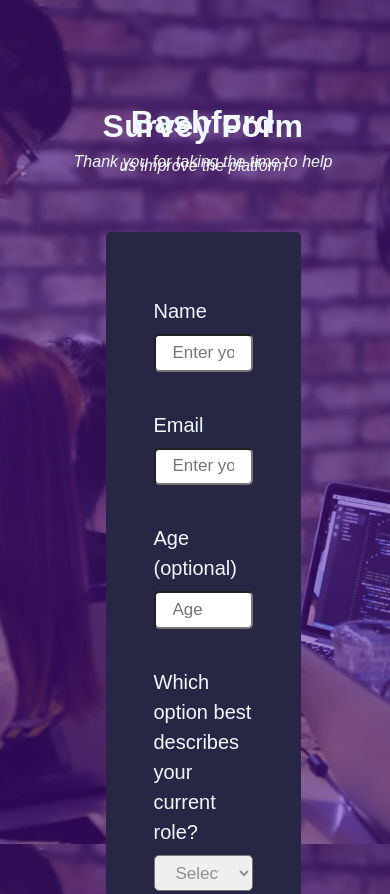
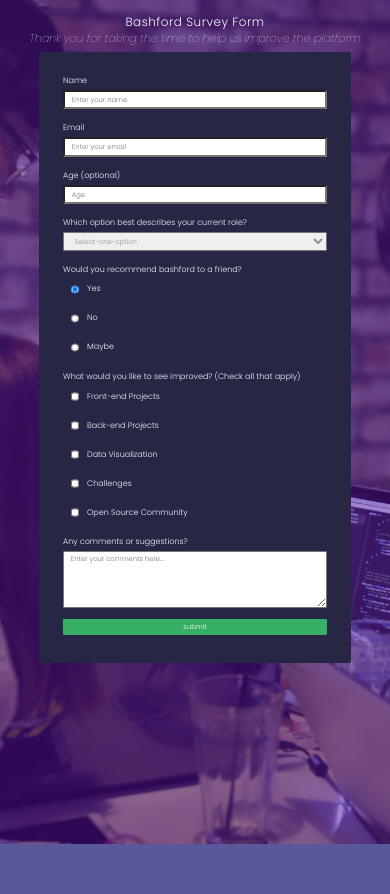
Before and after one commit to PrimeFord/SurveyForm, a plain HTML site: page index.html in a window 390 px wide. Shown: the top 894 px of the page. After the commit the page ends 844 px from the top, so only its background shows below. Drawn offline with Linux system fonts and the light colour scheme.

Commit message:
SurveyForm Responsiveness

```diff
--- a/index.html
+++ b/index.html
@@ -4,6 +4,9 @@
     <meta charset="UTF-8" />
     <meta name="viewport" content="width=device-width, initial-scale=1.0"/>
     <title>Bashford Survey Form</title>
+    <link rel="preconnect" href="https://fonts.googleapis.com">
+    <link rel="preconnect" href="https://fonts.gstatic.com" crossorigin>
+    <link href="https://fonts.googleapis.com/css2?family=Poppins:ital,wght@0,200;0,300;1,100&display=swap" rel="stylesheet">
     <link href="style.css" rel="stylesheet"></link>
   </head>
   <body>
--- a/style.css
+++ b/style.css
@@ -1,19 +1,25 @@
-
 * {
   box-sizing: border-box;
+  margin: 0;
+  padding: 0;
 }
 body {
-    font-family: 'Poppins', sans-serif;
+  font-family: "Poppins", sans-serif;
   height: 100%;
   width: 100vw;
   text-align: center;
   color: #f0f8ff;
-    background: linear-gradient(0deg, rgb(89, 16, 156, 0.5), rgb(89, 16, 156, 0.5)), url(./media/survey-form-background.jpeg) no-repeat center fixed;
+  background: linear-gradient(
+      0deg,
+      rgb(89, 16, 156, 0.5),
+      rgb(89, 16, 156, 0.5)
+    ),
+    url(./media/survey-form-background.jpeg) no-repeat center fixed;
   background-size: cover;
   background-color: rgb(88, 88, 155);
-    line-height: 4px;
+  line-height: 0.25rem;
   z-index: -1;
-    padding-top: 3em;
+  padding-top: 3rem;
 }
 /* was checking this out */
 /* .image-overlay {
@@ -25,18 +31,19 @@ body {
     z-index: 4; */
 /* } */
 header {
-    margin: 4em;
+  margin: 3rem;
 }
 #title {
-    font-size: 2em;
+  font-size: 2rem;
   letter-spacing: 0.5px;
   font-weight: 550;
-    margin-bottom: 1em;
+  margin-bottom: 2rem;
+  margin-top: 2rem;
 }
 #description {
   font-weight: lighter;
   font-style: italic;
-    margin-bottom: 1em;
+  margin-bottom: 1rem;
 }
 #survey-form {
   background-color: #272745;
@@ -47,22 +54,25 @@ header {
   border-radius: 5px;
   text-align: left;
   padding: 4rem 3rem;
-    font-size: 20px;
-    line-height: 30px;
+  font-size: 1.25rem;
+  line-height: 1.8rem;
 }
-input, select, textarea {
+input,
+select,
+textarea {
   color: rgb(145, 145, 145);
-    border-radius: 5px;
+  border-radius: 0.3rem;
   font-size: 85%;
   padding: 0.4em 1em;
   width: 100%;
-    margin: 8px 0;
+  margin: 0.5rem 0;
   box-sizing: border-box;
-    font-family: 'Poppins', sans-serif;
+  font-family: "Poppins", sans-serif;
 }
-input[type=radio], input[type=checkbox] {
+input[type="radio"],
+input[type="checkbox"] {
   width: auto;
-    margin: 14px;
+  margin: 0.9rem;
 }
 #submit {
   background-color: #37af65;
@@ -70,3 +80,50 @@ input[type=radio], input[type=checkbox] {
   border: none;
   cursor: pointer;
 }
+@media (max-width: 640px) {
+  :root {
+    font-size: 0.5rem;
+  }
+  body {
+    line-height: 0.5rem;
+    padding-top: 0.5rem;
+  }
+  header {
+    margin: 0.5rem;
+  }
+  #title {
+    font-size: 1.5rem;
+    margin-bottom: 1rem;
+  }
+  #description {
+    font-size: 1.4rem;
+    line-height: 1.5rem;
+    font-weight: lighter;
+    margin-bottom: 1rem;
+  }
+  #survey-form {
+    width: 80%;
+    margin: auto;
+    border-radius: 2px;
+    text-align: left;
+    padding: 3rem 3rem;
+    font-size: 1rem;
+    line-height: 1.25;
+  }
+  input,
+  select,
+  textarea {
+    border-radius: 0.15rem;
+    font-size: 85%;
+    padding: 0.4em 1em;
+    width: 100%;
+    margin: 0.5rem 0;
+  }
+  input[type="radio"],
+  input[type="checkbox"] {
+    width: 1rem;
+    margin: 1rem;
+    box-sizing: border-box;
+    vertical-align: middle;
+  }
+}
```
Lines whose indentation alone changed are shown as unchanged.
